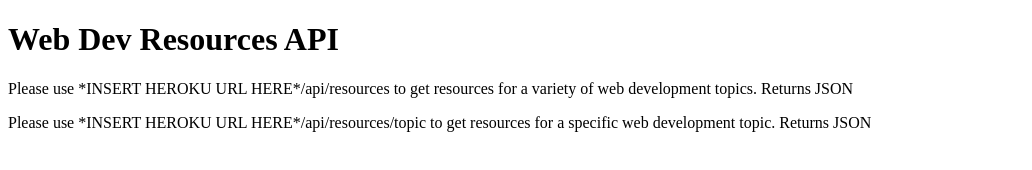
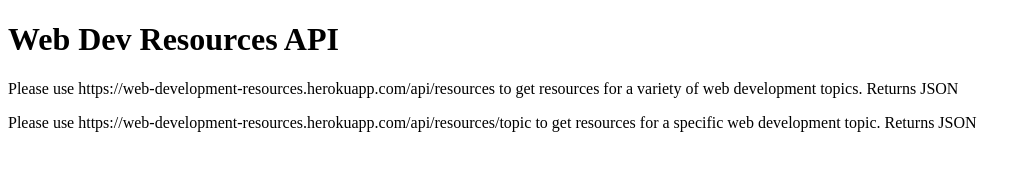
Before and after one commit to jaredgraham12/web-dev-resources-api, a website: page index.html in a window 1280 px wide. Shown: the whole page, without its empty margins (0-1032 px from the left). Drawn offline with Linux system fonts and the light colour scheme.

Commit message:
Change URLs in index.html to use real URLs instead of placeholders

```diff
--- a/index.html
+++ b/index.html
@@ -8,7 +8,7 @@
 </head>
 <body>
     <h1>Web Dev Resources API</h1>
-    <p>Please use *INSERT HEROKU URL HERE*/api/resources to get resources for a variety of web development topics. Returns JSON</p>
-    <p>Please use *INSERT HEROKU URL HERE*/api/resources/topic to get resources for a specific web development topic. Returns JSON</p>
+    <p>Please use https://web-development-resources.herokuapp.com/api/resources to get resources for a variety of web development topics. Returns JSON</p>
+    <p>Please use https://web-development-resources.herokuapp.com/api/resources/topic to get resources for a specific web development topic. Returns JSON</p>
 </body>
 </html>
```
